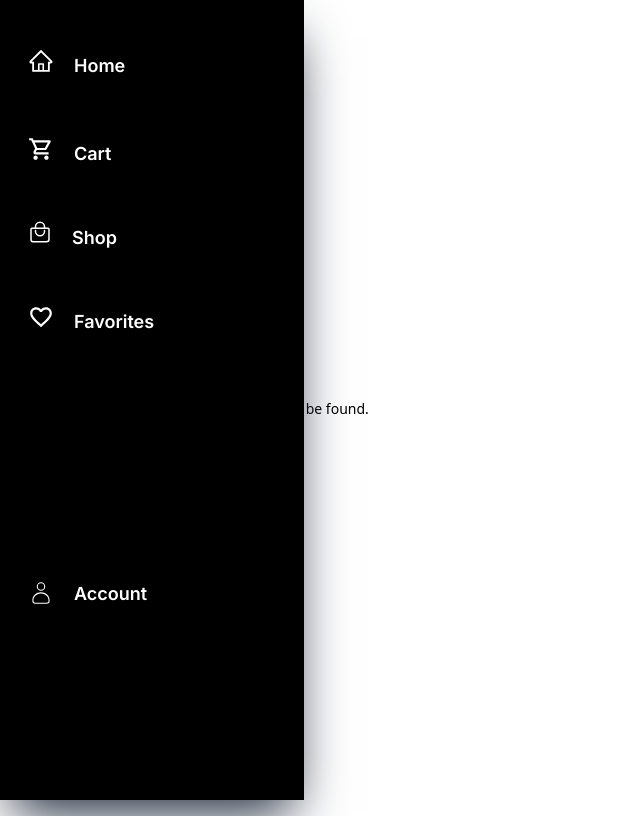
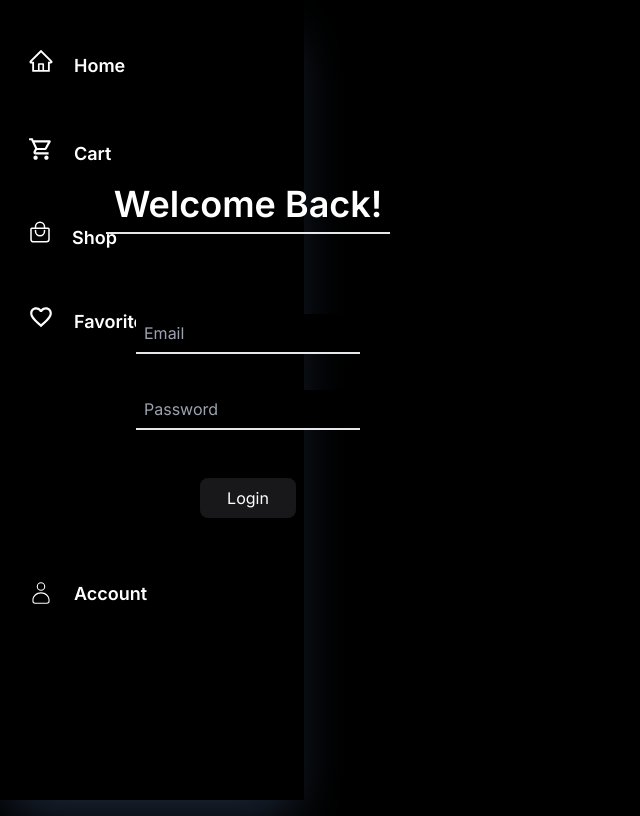
Before and after one commit to Noel1214/e-commerce-app, a Next.js app in the folder Frontend/: page /login in a window 1280 px wide. Before the commit this address had no page. Shown: the whole page, without its empty margins (0-640 px from the left). Built offline with nearby package versions, Linux system fonts and the light colour scheme.

Commit message:
Login page created

```diff
--- /dev/null
+++ b/Frontend/src/app/(noNavbar)/login/page.js
@@ -0,0 +1,26 @@
+import React from "react";
+
+const Page = () => {
+  return (
+    <div className="h-[100vh] w-full flex justify-center items-center">
+      <form className="h-[23rem] w-[20rem] p-4 flex flex-col gap-20 items-center -translate-y-16">
+        <h1 className="text-4xl font-semibold border-b-2 p-2">Welcome Back!</h1>
+        <div className="flex flex-col gap-9">
+          <input
+            type="text"
+            className="h-10 w-[14rem] p-2 bg-black outline-none border-b-2"
+            placeholder="Email"
+          />
+          <input
+            type="text"
+            className="h-10 w-[14rem] p-2 bg-black outline-none border-b-2"
+            placeholder="Password"
+          />
+          <button className="bg-zinc-900 p-2 rounded-lg mx-auto mt-3 w-[6rem]">Login</button>
+        </div>
+      </form>
+    </div>
+  );
+};
+
+export default Page;
```
